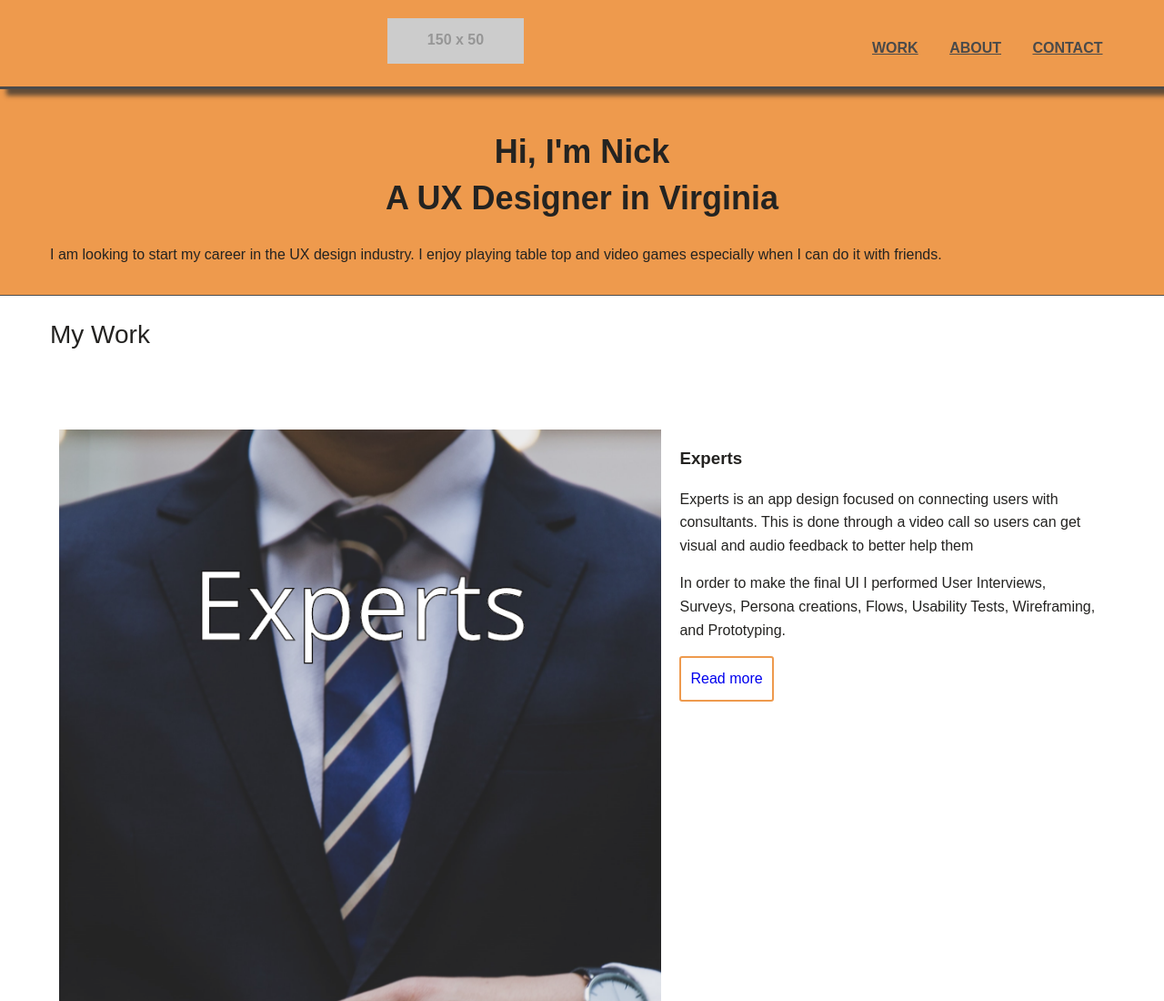
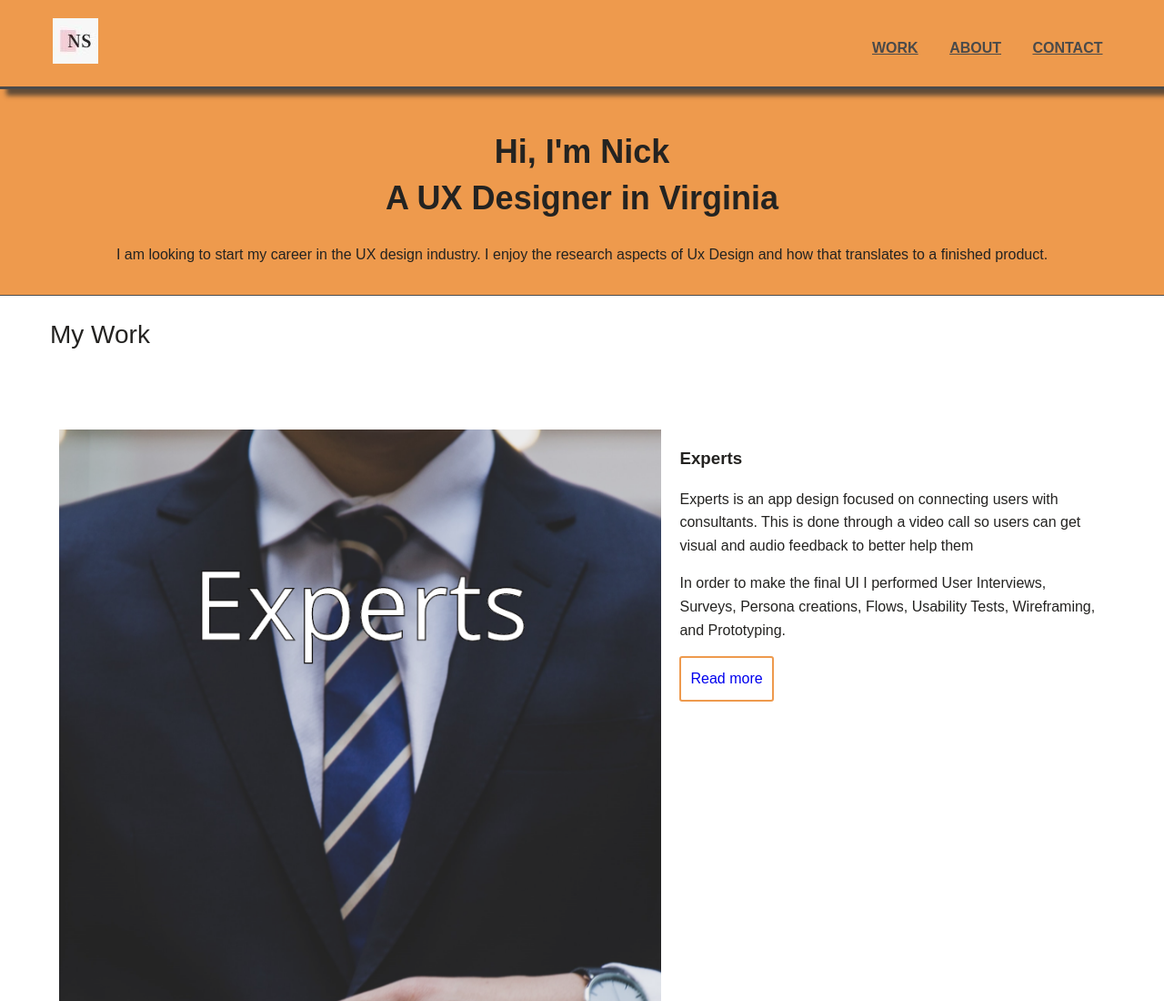
Before and after one commit to NickSchuldt/Portfolio-Site-Nick-Schuldt, a plain HTML site: page index.html in a window 1280 px wide. Shown: the top 1100 px of the page at 91% size. Drawn offline with nearby package versions, Linux system fonts and the light colour scheme; placeholder pictures from the web are drawn by us.

Commit message:
Added logo
added logo

```diff
--- a/css/style.css
+++ b/css/style.css
@@ -266,6 +266,9 @@ Medium devices (640px and larger)
     padding-bottom: 13px;
     width: 100%;
       }
+      #myNavtoggle{
+        text-align: left;
+      }
     nav{
       width: auto;
       float: right;
--- a/index.html
+++ b/index.html
@@ -15,7 +15,9 @@
   <header>
     <div class="container"><!--header container-->
       <div class="navtoggle" id="myNavtoggle">
-            <img src="https://via.placeholder.com/150x50?text=logo" alt="Nick Schuldt">
+        <picture>
+            <img src="img/miscellaneous/NS_logo.jpg" alt="logo">
+          </picture>
       <nav>
         <ul>
           <li><a href="index.html">Work</a></li>
@@ -31,7 +33,7 @@
     <div id="hero"><!--hero section-->
       <div class="container"><!--container-->
         <h1>Hi, I'm Nick <span>A UX Designer in Virginia</span></h1>
-        <p>I am looking to start my career in the UX design industry. I enjoy playing table top and video games especially when I can do it with friends.</p>
+        <p><center>I am looking to start my career in the UX design industry. I enjoy the research aspects of Ux Design and how that translates to a finished product.</center></p>
       </div>
     </div>
     <div id="work"><!--work section-->
```
Also changed, not shown: about.html (+3 -1 lines), experts.html (+3 -1 lines), img/miscellaneous/NS_logo.jpg (added).
